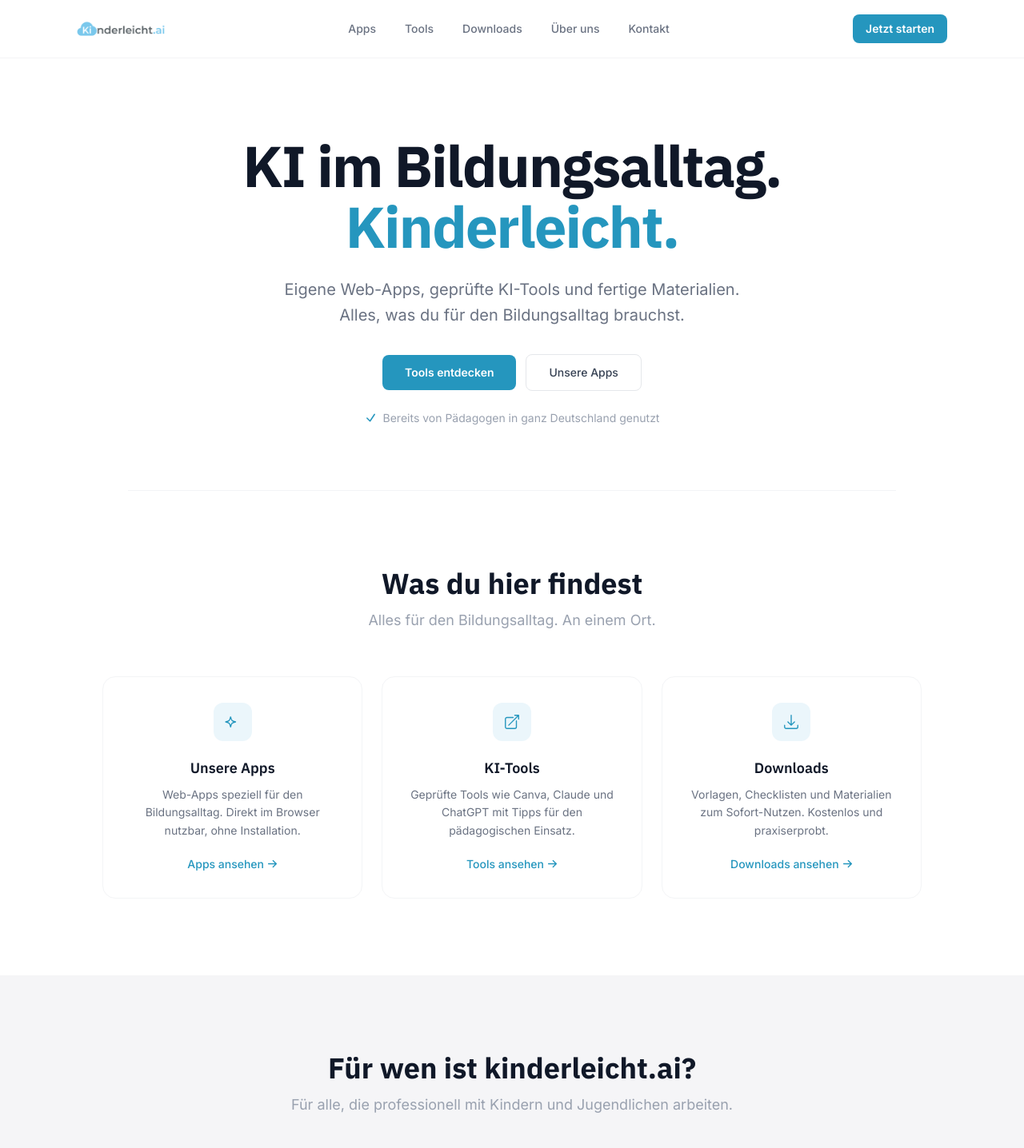
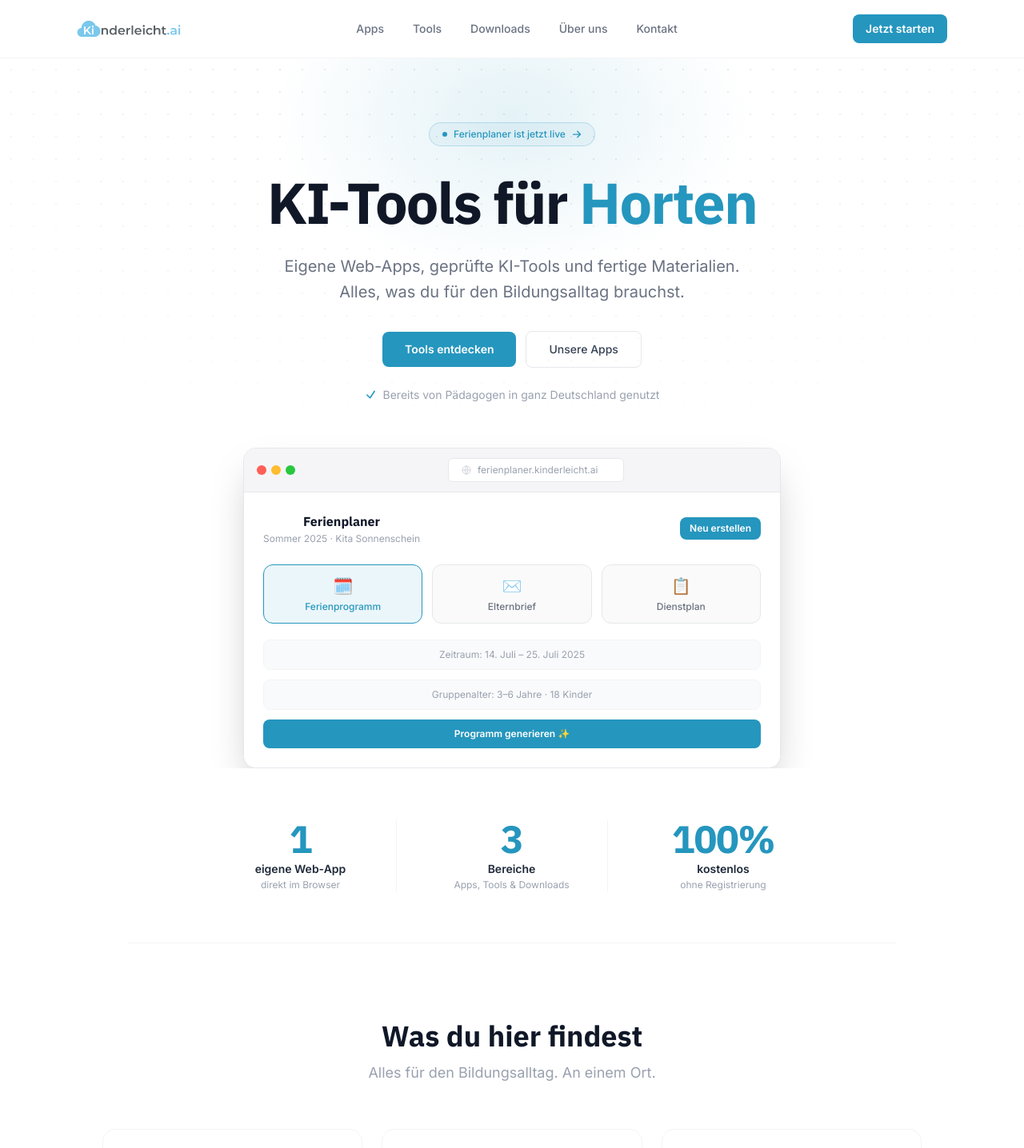
Before and after one commit to daumnicolas89-oss/kinderleicht-ai, a Next.js app: page / in a window 1280 px wide. Shown: the top 1436 px of the page at 80% size. Built offline with nearby package versions, Linux system fonts and the light colour scheme.

Commit message:
Layout 18

```diff
--- a/app/page.tsx
+++ b/app/page.tsx
@@ -1,4 +1,151 @@
+"use client";
+
 import Link from "next/link";
+import { useEffect, useRef, useState } from "react";
+
+/* ─── Rotating words ─────────────────────────────────────────── */
+const rotatingWords = ["Kitas", "Schulen", "Horten", "Krippen", "Teams"];
+
+function RotatingWord() {
+  const [index, setIndex] = useState(0);
+  const [visible, setVisible] = useState(true);
+
+  useEffect(() => {
+    const interval = setInterval(() => {
+      setVisible(false);
+      setTimeout(() => {
+        setIndex((i) => (i + 1) % rotatingWords.length);
+        setVisible(true);
+      }, 300);
+    }, 2400);
+    return () => clearInterval(interval);
+  }, []);
+
+  return (
+    <span
+      style={{
+        color: "#2596be",
+        display: "inline-block",
+        transition: "opacity 0.3s ease, transform 0.3s ease",
+        opacity: visible ? 1 : 0,
+        transform: visible ? "translateY(0)" : "translateY(-8px)",
+        minWidth: "200px",
+      }}
+    >
+      {rotatingWords[index]}
+    </span>
+  );
+}
+
+/* ─── Fade-in on scroll ──────────────────────────────────────── */
+function useFadeIn(delay = 0) {
+  const ref = useRef<HTMLDivElement>(null);
+
+  useEffect(() => {
+    const el = ref.current;
+    if (!el) return;
+    el.style.opacity = "0";
+    el.style.transform = "translateY(28px)";
+    el.style.transition = `opacity 0.6s ease ${delay}ms, transform 0.6s ease ${delay}ms`;
+
+    const observer = new IntersectionObserver(
+      ([entry]) => {
+        if (entry.isIntersecting) {
+          el.style.opacity = "1";
+          el.style.transform = "translateY(0)";
+          observer.disconnect();
+        }
+      },
+      { threshold: 0.12 }
+    );
+    observer.observe(el);
+    return () => observer.disconnect();
+  }, [delay]);
+
+  return ref;
+}
+
+/* ─── Browser Mockup ─────────────────────────────────────────── */
+function BrowserMockup() {
+  return (
+    <div className="w-full max-w-2xl mx-auto rounded-2xl overflow-hidden shadow-2xl border border-gray-200" style={{ background: "#fff" }}>
+      {/* Chrome bar */}
+      <div className="flex items-center gap-3 px-4 py-3" style={{ background: "#F5F5F7", borderBottom: "1px solid #e5e7eb" }}>
+        <div className="flex items-center gap-1.5">
+          <div className="w-3 h-3 rounded-full" style={{ background: "#FF5F57" }} />
+          <div className="w-3 h-3 rounded-full" style={{ background: "#FEBC2E" }} />
+          <div className="w-3 h-3 rounded-full" style={{ background: "#28C840" }} />
+        </div>
+        <div className="flex-1 flex justify-center">
+          <div className="bg-white rounded-md px-4 py-1.5 text-xs text-gray-400 border border-gray-200 flex items-center gap-2" style={{ minWidth: 220 }}>
+            <svg width="12" height="12" viewBox="0 0 24 24" fill="none" stroke="currentColor" strokeWidth={2} className="text-gray-300">
+              <path strokeLinecap="round" strokeLinejoin="round" d="M12 2C6.48 2 2 6.48 2 12s4.48 10 10 10 10-4.48 10-10S17.52 2 12 2z" />
+              <path strokeLinecap="round" strokeLinejoin="round" d="M2 12h20M12 2a15.3 15.3 0 010 20M12 2a15.3 15.3 0 000 20" />
+            </svg>
+            ferienplaner.kinderleicht.ai
+          </div>
+        </div>
+      </div>
+
+      {/* App UI */}
+      <div className="p-6" style={{ background: "#fff", minHeight: 300 }}>
+        {/* App header */}
+        <div className="flex items-center justify-between mb-6">
+          <div>
+            <div className="text-base font-bold text-gray-900" style={{ fontFamily: "var(--font-ibm-plex-sans)" }}>Ferienplaner</div>
+            <div className="text-xs text-gray-400 mt-0.5">Sommer 2025 · Kita Sonnenschein</div>
+          </div>
+          <div className="px-3 py-1.5 rounded-lg text-xs font-semibold text-white" style={{ background: "#2596be" }}>
+            Neu erstellen
+          </div>
+        </div>
+
+        {/* Three option cards */}
+        <div className="grid grid-cols-3 gap-3 mb-5">
+          {[
+            { label: "Ferienprogramm", icon: "🗓️", active: true },
+            { label: "Elternbrief", icon: "✉️", active: false },
+            { label: "Dienstplan", icon: "📋", active: false },
+          ].map((card) => (
+            <div
+              key={card.label}
+              className="rounded-xl p-3 text-center border"
+              style={{
+                borderColor: card.active ? "#2596be" : "#e5e7eb",
+                background: card.active ? "#EBF6FA" : "#fafafa",
+              }}
+            >
+              <div className="text-xl mb-1">{card.icon}</div>
+              <div className="text-xs font-medium" style={{ color: card.active ? "#2596be" : "#6b7280" }}>
+                {card.label}
+              </div>
+            </div>
+          ))}
+        </div>
+
+        {/* Fake form */}
+        <div className="space-y-3">
+          <div className="rounded-lg border border-gray-100 bg-gray-50 px-3 py-2.5 text-xs text-gray-400">
+            Zeitraum: 14. Juli – 25. Juli 2025
+          </div>
+          <div className="rounded-lg border border-gray-100 bg-gray-50 px-3 py-2.5 text-xs text-gray-400">
+            Gruppenalter: 3–6 Jahre · 18 Kinder
+          </div>
+          <div className="w-full rounded-lg text-xs font-semibold text-white py-2.5 text-center" style={{ background: "#2596be" }}>
+            Programm generieren ✨
+          </div>
+        </div>
+      </div>
+    </div>
+  );
+}
+
+/* ─── Data ───────────────────────────────────────────────────── */
+const stats = [
+  { value: "1", label: "eigene Web-App", sub: "direkt im Browser" },
+  { value: "3", label: "Bereiche", sub: "Apps, Tools & Downloads" },
+  { value: "100%", label: "kostenlos", sub: "ohne Registrierung" },
+];
 
 const pillars = [
   {
@@ -44,18 +191,52 @@
   { label: "Leitung & Verwaltung", emoji: "📋" },
 ];
 
+/* ─── Page ───────────────────────────────────────────────────── */
 export default function HomePage() {
+  const statsRef = useFadeIn(0);
+  const pillarsRef = useFadeIn(0);
+  const audienceRef = useFadeIn(0);
+
   return (
     <>
-      {/* ── HERO ─────────────────────────────────────────── */}
-      <section className="bg-white pt-24 pb-20 px-4 sm:px-6 lg:px-8">
-        <div className="max-w-3xl mx-auto text-center">
+      {/* ── HERO ─────────────────────────────────────────────── */}
+      <section className="relative overflow-hidden bg-white pt-20 pb-0 px-4 sm:px-6 lg:px-8">
+        {/* Dot-grid background */}
+        <div
+          className="pointer-events-none absolute inset-0"
+          style={{
+            backgroundImage: "radial-gradient(circle, #d1d5db 1px, transparent 1px)",
+            backgroundSize: "28px 28px",
+            maskImage: "radial-gradient(ellipse 80% 60% at 50% 0%, black 30%, transparent 100%)",
+            WebkitMaskImage: "radial-gradient(ellipse 80% 60% at 50% 0%, black 30%, transparent 100%)",
+            opacity: 0.45,
+          }}
+        />
+
+        {/* Soft blue glow */}
+        <div
+          className="pointer-events-none absolute -top-32 left-1/2 -translate-x-1/2 w-[600px] h-[400px] rounded-full"
+          style={{
+            background: "radial-gradient(ellipse, rgba(37,150,190,0.12) 0%, transparent 70%)",
+          }}
+        />
+
+        <div className="relative max-w-3xl mx-auto text-center">
+          {/* Badge */}
+          <div className="inline-flex items-center gap-2 px-4 py-1.5 rounded-full border border-[#2596be]/25 bg-[#2596be]/6 text-xs font-medium text-[#2596be] mb-8">
+            <span className="w-1.5 h-1.5 rounded-full bg-[#2596be] animate-pulse" />
+            Ferienplaner ist jetzt live
+            <svg width="12" height="12" viewBox="0 0 24 24" fill="none" stroke="currentColor" strokeWidth={2.5}>
+              <path strokeLinecap="round" strokeLinejoin="round" d="M13.5 4.5L21 12m0 0l-7.5 7.5M21 12H3" />
+            </svg>
+          </div>
+
           <h1
-            className="text-5xl sm:text-6xl lg:text-[72px] font-bold tracking-tight text-gray-900 leading-[1.06]"
+            className="text-5xl sm:text-6xl lg:text-[72px] font-bold tracking-tight text-gray-900 leading-[1.08]"
             style={{ fontFamily: "var(--font-ibm-plex-sans)" }}
           >
-            KI im Bildungsalltag.{" "}
-            <span style={{ color: "#2596be" }}>Kinderleicht.</span>
+            KI-Tools für{" "}
+            <RotatingWord />
           </h1>
 
           <p className="mt-6 text-xl text-gray-500 leading-relaxed max-w-xl mx-auto">
@@ -79,24 +260,48 @@
             </Link>
           </div>
 
-          {/* Trust line */}
           <div className="mt-6 flex items-center justify-center gap-2 text-sm text-gray-400">
             <svg width="15" height="15" viewBox="0 0 24 24" fill="none" stroke="#2596be" strokeWidth={2.5}>
               <path strokeLinecap="round" strokeLinejoin="round" d="M4.5 12.75l6 6 9-13.5" />
             </svg>
             Bereits von Pädagogen in ganz Deutschland genutzt
           </div>
+
+          {/* Browser Mockup */}
+          <div className="mt-14 px-2">
+            <BrowserMockup />
+          </div>
         </div>
       </section>
 
-      {/* ── DIVIDER ──────────────────────────────────────── */}
+      {/* ── STATS ────────────────────────────────────────────── */}
+      <section className="bg-white py-16 px-4 sm:px-6 lg:px-8">
+        <div ref={statsRef} className="max-w-3xl mx-auto">
+          <div className="grid grid-cols-3 gap-6 divide-x divide-gray-100">
+            {stats.map((s) => (
+              <div key={s.label} className="text-center px-4">
+                <div
+                  className="text-4xl sm:text-5xl font-bold tracking-tight mb-1"
+                  style={{ color: "#2596be", fontFamily: "var(--font-ibm-plex-sans)" }}
+                >
+                  {s.value}
+                </div>
+                <div className="text-sm font-semibold text-gray-800">{s.label}</div>
+                <div className="text-xs text-gray-400 mt-0.5">{s.sub}</div>
+              </div>
+            ))}
+          </div>
+        </div>
+      </section>
+
+      {/* ── DIVIDER ──────────────────────────────────────────── */}
       <div className="max-w-5xl mx-auto px-4 sm:px-6 lg:px-8">
         <div className="border-t border-gray-100" />
       </div>
 
-      {/* ── THREE PILLARS ────────────────────────────────── */}
+      {/* ── THREE PILLARS ─────────────────────────────────────── */}
       <section className="bg-white py-24 px-4 sm:px-6 lg:px-8">
-        <div className="max-w-5xl mx-auto">
+        <div ref={pillarsRef} className="max-w-5xl mx-auto">
           <div className="text-center mb-14">
             <h2
               className="text-3xl sm:text-4xl font-bold text-gray-900 mb-3"
@@ -104,19 +309,18 @@
             >
               Was du hier findest
             </h2>
-            <p className="text-gray-400 text-lg">
-              Alles für den Bildungsalltag. An einem Ort.
-            </p>
+            <p className="text-gray-400 text-lg">Alles für den Bildungsalltag. An einem Ort.</p>
           </div>
 
           <div className="grid grid-cols-1 sm:grid-cols-3 gap-6">
-            {pillars.map((p) => (
+            {pillars.map((p, i) => (
               <div
                 key={p.label}
-                className="flex flex-col items-center text-center p-8 rounded-2xl border border-gray-100 hover:border-gray-200 hover:shadow-md transition-all duration-300"
+                className="flex flex-col items-center text-center p-8 rounded-2xl border border-gray-100 hover:border-[#2596be]/30 hover:shadow-lg transition-all duration-300 group"
+                style={{ transitionDelay: `${i * 80}ms` }}
               >
                 <div
-                  className="w-12 h-12 rounded-xl flex items-center justify-center mb-5"
+                  className="w-12 h-12 rounded-xl flex items-center justify-center mb-5 group-hover:scale-110 transition-transform duration-300"
                   style={{ backgroundColor: "#EBF6FB", color: "#2596be" }}
                 >
                   {p.icon}
@@ -127,12 +331,10 @@
                 >
                   {p.label}
                 </h3>
-                <p className="text-sm text-gray-500 leading-relaxed flex-1">
-                  {p.desc}
-                </p>
+                <p className="text-sm text-gray-500 leading-relaxed flex-1">{p.desc}</p>
                 <Link
                   href={p.href}
-                  className="mt-5 text-sm font-medium flex items-center gap-1 hover:gap-2 transition-all"
+                  className="mt-5 text-sm font-medium flex items-center gap-1 group-hover:gap-2 transition-all"
                   style={{ color: "#2596be" }}
                 >
                   {p.cta}
@@ -146,9 +348,9 @@
         </div>
       </section>
 
-      {/* ── AUDIENCE ─────────────────────────────────────── */}
+      {/* ── AUDIENCE ──────────────────────────────────────────── */}
       <section className="py-24 px-4 sm:px-6 lg:px-8" style={{ backgroundColor: "#F5F5F7" }}>
-        <div className="max-w-3xl mx-auto text-center">
+        <div ref={audienceRef} className="max-w-3xl mx-auto text-center">
           <h2
             className="text-3xl sm:text-4xl font-bold text-gray-900 mb-3"
             style={{ fontFamily: "var(--font-ibm-plex-sans)" }}
@@ -162,7 +364,7 @@
             {audiences.map((a) => (
               <span
                 key={a.label}
-                className="inline-flex items-center gap-2 px-5 py-2.5 rounded-full bg-white border border-gray-200 text-sm font-medium text-gray-700"
+                className="inline-flex items-center gap-2 px-5 py-2.5 rounded-full bg-white border border-gray-200 text-sm font-medium text-gray-700 hover:border-[#2596be]/40 hover:shadow-sm transition-all duration-200"
               >
                 <span>{a.emoji}</span>
                 {a.label}
@@ -172,7 +374,7 @@
         </div>
       </section>
 
-      {/* ── CTA ──────────────────────────────────────────── */}
+      {/* ── CTA ───────────────────────────────────────────────── */}
       <section className="py-24 px-4 sm:px-6 lg:px-8" style={{ backgroundColor: "#2596be" }}>
         <div className="max-w-2xl mx-auto text-center">
           <h2
--- a/components/Footer.tsx
+++ b/components/Footer.tsx
@@ -105,38 +105,33 @@
         `}</style>
         <div className="max-w-6xl mx-auto px-4 sm:px-6 lg:px-8 py-14 text-center">
 
-          {/* Animiertes Briefumschlag-Icon */}
-          <div className="flex justify-center mb-6">
+          {/* Animiertes Briefumschlag-Icon + Headline eng zusammen */}
+          <div className="flex flex-col items-center gap-3 mb-4">
             <div className="envelope-float">
               <svg width="52" height="40" viewBox="0 0 52 40" fill="none" xmlns="http://www.w3.org/2000/svg">
-                {/* Envelope body */}
                 <rect x="1" y="8" width="50" height="31" rx="4" fill="#EBF6FA" stroke="#2596be" strokeWidth="1.5"/>
-                {/* Envelope flap (lid) */}
                 <path
                   className="envelope-lid"
                   d="M1 12 L26 26 L51 12 L51 8 Q51 8 26 22 Q1 8 1 8 Z"
                   fill="#2596be"
                   opacity="0.15"
                 />
-                {/* V-fold line */}
                 <path d="M1 8 L26 24 L51 8" stroke="#2596be" strokeWidth="1.5" strokeLinejoin="round" fill="none"/>
-                {/* Bottom corners */}
                 <path d="M1 39 L20 22M51 39 L32 22" stroke="#2596be" strokeWidth="1" opacity="0.4"/>
-                {/* Small star sparkle */}
                 <circle cx="42" cy="4" r="2" fill="#74C5E0" opacity="0.8"/>
                 <circle cx="10" cy="5" r="1.5" fill="#2596be" opacity="0.5"/>
               </svg>
             </div>
+            <h3
+              className="text-2xl font-bold text-gray-900"
+              style={{ fontFamily: "var(--font-ibm-plex-sans)" }}
+            >
+              KI im Bildungsalltag. Direkt ins Postfach.
+            </h3>
           </div>
 
-          <h3
-            className="text-xl font-bold text-gray-900 mb-2"
-            style={{ fontFamily: "var(--font-ibm-plex-sans)" }}
-          >
-            Newsletter
-          </h3>
-          <p className="text-sm text-gray-400 mb-7">
-            Praxistipps und neue Tools direkt ins Postfach.
+          <p className="text-sm text-gray-400 mb-7 max-w-lg mx-auto leading-relaxed">
+            Melde dich für unseren Newsletter an und erhalte regelmäßig praktische Tipps zum KI-Einsatz im Bildungsalltag, neue Tools und fertige Materialien direkt ins Postfach. Werde Teil der kinderleicht.ai Community und bleib immer auf dem neuesten Stand.
           </p>
 
           <div className="max-w-md mx-auto">
@@ -160,7 +155,7 @@
               Kontakt
             </Link>
           </div>
-          <p className="text-sm text-gray-400">© 2025 kinderleicht.ai</p>
+          <p className="text-sm text-gray-400">© {new Date().getFullYear()} kinderleicht.ai</p>
         </div>
       </div>
 
--- a/components/Nav.tsx
+++ b/components/Nav.tsx
@@ -24,7 +24,7 @@
 
           {/* Logo */}
           <Link href="/" className="flex items-center flex-shrink-0">
-            <Logo height={44} />
+            <Logo height={52} />
           </Link>
 
           {/* Desktop Nav */}
```
